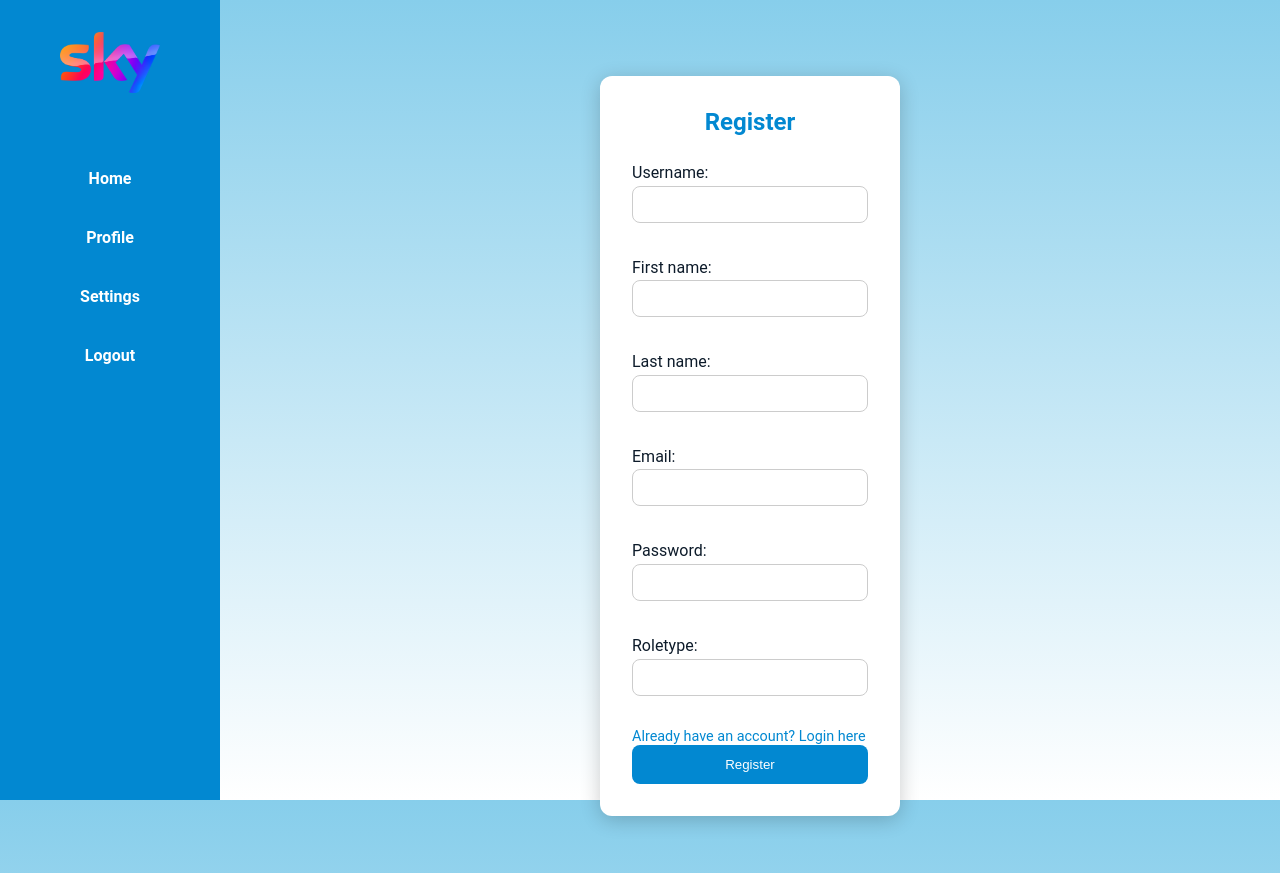
After one commit to t-graski/software-development-project, a Django app: page /register in a window 1280 px wide. The commit adds this page. Run offline with Django 5.2, Linux system fonts and the light colour scheme.

Commit message:
feat: add login / register css & profile

```diff
--- /dev/null
+++ b/backend/healthCheck/static/healthChecks/css/style.css
@@ -0,0 +1,210 @@
+* {
+    margin: 0;
+    padding: 0;
+    box-sizing: border-box;
+}
+
+html, body {
+    height: 100%;
+    font-family: 'Roboto', sans-serif;
+    background: linear-gradient(to bottom, #87ceeb, #ffffff); /* Sky blue to white */
+    color: #0d1b2a;
+}
+
+h1, h2, h3, h4, h5, h6 {
+    color: #102a43;
+    font-weight: 600;
+    margin-bottom: 1rem;
+}
+
+p {
+    font-size: 1rem;
+    line-height: 1.6;
+    margin-bottom: 1rem;
+}
+
+.button {
+    display: inline-block;
+    padding: 0.75rem 1.5rem;
+    background-color: #0288d1;
+    color: white;
+    font-weight: 500;
+    border: none;
+    border-radius: 8px;
+    cursor: pointer;
+    text-align: center;
+    text-decoration: none;
+    transition: background-color 0.3s ease;
+}
+
+.button:hover {
+    background-color: #0277bd;
+}
+
+.navbar {
+    width: 220px;
+    height: 100vh;
+    background-color: #0288d1;
+    position: fixed;
+    top: 0;
+    left: 0;
+    display: flex;
+    flex-direction: column;
+    align-items: center;
+    padding: 2rem 1rem;
+    color: white;
+}
+
+.navbar nav {
+    display: flex;
+    flex-direction: column;
+    align-items: center;
+    width: 100%;
+    margin-top: 2rem;
+}
+
+.navbar nav a {
+    color: white;
+    text-decoration: none;
+    padding: 0.75rem 1.5rem;
+    border-radius: 8px;
+    margin-bottom: 1rem;
+    transition: background-color 0.3s ease;
+}
+
+.navbar nav a:hover {
+    background-color: #0277bd;
+}
+
+.footer {
+    background-color: #0d1b2a;
+    color: #ccd6f6;
+    padding: 2rem;
+    text-align: center;
+    margin-top: auto;
+}
+
+.login-container {
+    width: 300px;
+    margin: 25px auto;
+    background-color: white;
+    padding: 2rem;
+    border-radius: 12px;
+    box-shadow: 0 4px 20px rgba(0, 0, 0, 0.2);
+}
+
+.login-container h2 {
+    margin-bottom: 1.5rem;
+    text-align: center;
+    color: #0288d1;
+}
+
+.login-container input {
+    width: 100%;
+    margin-bottom: 1rem;
+}
+
+.login-container button {
+    width: 100%;
+    padding: 0.75rem;
+    background-color: #0288d1;
+    color: white;
+    font-weight: 500;
+    border: none;
+    border-radius: 8px;
+    cursor: pointer;
+    text-align: center;
+    text-decoration: none;
+    transition: background-color 0.3s ease;
+}
+
+.login-container button:hover {
+    background-color: #0277bd;
+}
+
+.login-container input {
+    width: 100%;
+    padding: 10px;
+    border: 1px solid #ccc;
+    border-radius: 8px;
+}
+
+.login-container a {
+    color: #0288d1;
+    text-decoration: none;
+    font-size: 0.9rem;
+}
+
+.profile-container {
+    display: flex;
+    justify-content: center;
+    padding: 3rem 1rem;
+}
+
+.profile-card {
+    width: 100%;
+    max-width: 500px;
+    background-color: white;
+    padding: 2rem;
+    border-radius: 12px;
+    box-shadow: 0 4px 20px rgba(0, 0, 0, 0.1);
+    text-align: center;
+}
+
+.profile-card h2 {
+    color: #0288d1;
+    margin-bottom: 1rem;
+}
+
+.profile-info {
+    margin-bottom: 2rem;
+    text-align: left;
+    font-size: 1.1rem;
+}
+
+.profile-row {
+    margin-bottom: 1rem;
+}
+
+.profile-row strong {
+    color: #0288d1;
+    margin-right: 10px;
+}
+
+.profile-form .form-row {
+    margin-bottom: 1.5rem;
+    text-align: left;
+}
+
+.profile-form label {
+    display: block;
+    font-weight: bold;
+    color: #333;
+    margin-bottom: 0.5rem;
+}
+
+.profile-form input {
+    width: 100%;
+    padding: 0.8rem;
+    border: 1px solid #ddd;
+    border-radius: 6px;
+    font-size: 1rem;
+    color: #333;
+}
+
+.profile-form button {
+    width: 100%;
+    padding: 1rem;
+    background-color: #0288d1;
+    color: white;
+    border: none;
+    border-radius: 8px;
+    font-weight: bold;
+    font-size: 1rem;
+    cursor: pointer;
+    transition: background-color 0.3s ease;
+}
+
+.profile-form button:hover {
+    background-color: #0277bd;
+}
--- /dev/null
+++ b/backend/healthCheck/templates/healthChecks/base.html
@@ -0,0 +1,29 @@
+{% load static %}
+<!doctype html>
+<html lang="en">
+<head>
+    <meta charset="UTF-8">
+    <meta name="viewport" content="width=device-width, initial-scale=1">
+    <link rel="stylesheet" href="{% static 'healthChecks/css/style.css' %}">
+    <title>{% block title %}Sky HealthCheck {% endblock %}</title>
+</head>
+<body>
+{% if not request.path == 'login/' and not request.path == 'register/' %}
+    <div class="navbar">
+        <img src="{% static 'healthChecks/images/sky_logo.png' %}" alt="Sky Logo"
+             style="width: 100px; margin-bottom: 2rem;">
+        <nav>
+            <a href="/health" style="color: white; text-decoration: none; font-weight: bold;">Home</a>
+            <a href="{% url 'profile' %}" style="color: white; text-decoration: none; font-weight: bold;">Profile</a>
+            <a href="/settings" style="color: white; text-decoration: none; font-weight: bold;">Settings</a>
+            <a href="{% url 'logout' %}" style="color: white; text-decoration: none; font-weight: bold;">Logout</a>
+        </nav>
+    </div>
+{% endif %}
+
+<div style="margin-left: {% if not request.path == '/login/' and not request.path == '/register/' %}220px{% else %}0{% endif %}; padding: 2rem;">
+    {% block content %}
+    {% endblock %}
+</div>
+</body>
+</html>
--- a/backend/healthCheck/templates/healthChecks/index.html
+++ b/backend/healthCheck/templates/healthChecks/index.html
@@ -1,3 +1,6 @@
+{% load static %}
+<link rel="stylesheet" href="{% static 'healthChecks/css/style.css' %}">
+
 {% if employees %}
     <ul>
         {% for employee in employees %}
--- a/backend/healthCheck/templates/healthChecks/register.html
+++ b/backend/healthCheck/templates/healthChecks/register.html
@@ -1,5 +1,14 @@
-<form method="POST">
-    {% csrf_token %}
-    {{ form.as_p }}
-    <button type="submit">Register</button>
-</form>
+{% extends 'healthChecks/base.html' %}
+{% load static %}
+
+{% block content %}
+    <div class="login-container">
+        <h2>Register</h2>
+        <form method="POST">
+            {% csrf_token %}
+            {{ form.as_p }}
+            <a href="{% url 'login' %}">Already have an account? Login here</a>
+            <button type="submit">Register</button>
+        </form>
+    </div>
+{% endblock %}
--- a/backend/healthCheck/urls.py
+++ b/backend/healthCheck/urls.py
@@ -6,4 +6,6 @@ urlpatterns = [
     path('', views.index, name='index'),
     path('register', views.register_view, name='register'),
     path('login', views.login_view, name='login'),
+    path('profile', views.profile, name='profile'),
+    path('logout', views.user_logout, name='logout'),
 ]
--- a/backend/healthCheck/views.py
+++ b/backend/healthCheck/views.py
@@ -1,5 +1,6 @@
-from django.contrib.auth import login, authenticate
+from django.contrib.auth import login, authenticate, logout
 from django.contrib.auth.decorators import login_required
+from django.core.checks import messages
 from django.http import HttpResponse
 from django.shortcuts import redirect, render
 from django.template import loader
@@ -61,3 +62,26 @@ def login_view(request):
     else:
         form = LoginForm()
     return render(request, 'healthChecks/login.html', {'form': form})
+
+
+@login_required
+def profile(request):
+    if request.method == 'POST':
+        first_name = request.POST['first_name']
+        last_name = request.POST['last_name']
+        email = request.POST['email']
+        username = request.POST['username']
+
+        user = request.user
+        user.first_name = first_name
+        user.last_name = last_name
+        user.email = email
+        user.username = username
+        user.save()
+
+        return redirect('profile')
+    return render(request, 'healthChecks/profile.html')
+
+def user_logout(request):
+    logout(request)
+    return redirect('login')
--- a/backend/mainSite/urls.py
+++ b/backend/mainSite/urls.py
@@ -18,6 +18,6 @@ from django.contrib import admin
 from django.urls import path, include
 
 urlpatterns = [
-    path('health/', include("healthCheck.urls")),
+    path('', include("healthCheck.urls")),
     path('admin/', admin.site.urls),
 ]
```
Also changed, not shown: backend/healthCheck/templates/healthChecks/login.html (+14 -5 lines), backend/healthCheck/templates/healthChecks/profile.html (added, +49 -0 lines), backend/mainSite/settings.py (+5 -2 lines), backend/healthCheck/static/healthChecks/images/sky_logo.png (added).
